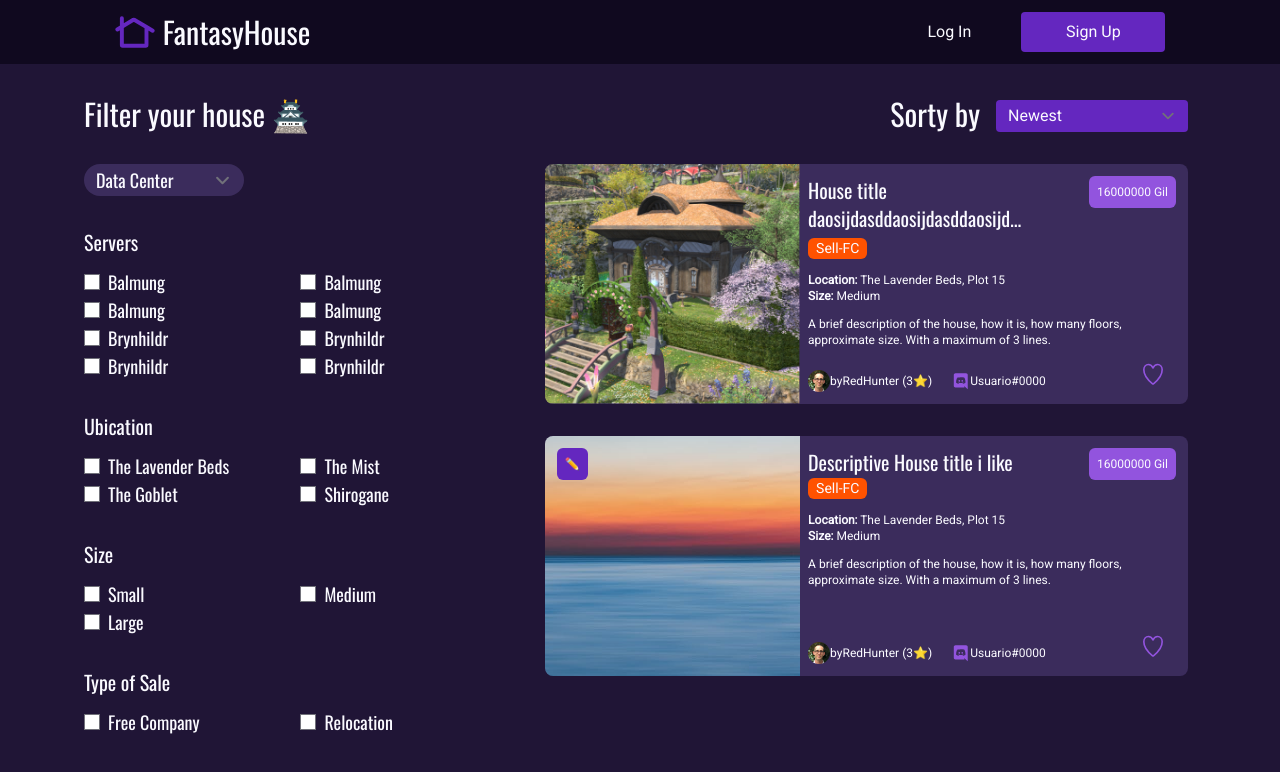
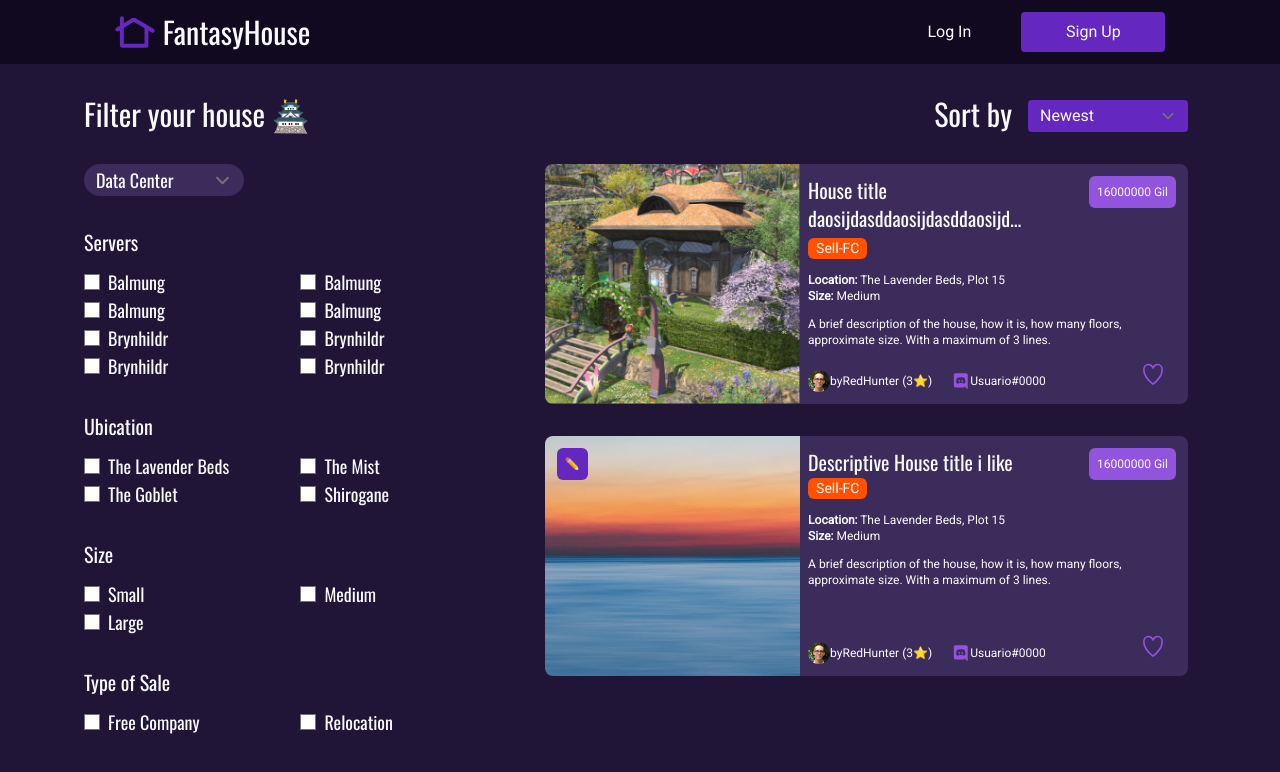
Before and after one commit to Vista-Geek/FHfront, a Next.js app: page /home in a window 1280 px wide. Shown: the top 772 px of the page. Built offline with nearby package versions, Linux system fonts and the light colour scheme; a small style sheet from the web is missing.

Commit message:
Fix Sorty By title and selector

```diff
--- a/src/modules/Home/index.tsx
+++ b/src/modules/Home/index.tsx
@@ -26,10 +26,10 @@ export default function Home() {
         </div>
         <div className="col-span-5 md:col-span-3 mx-2">
           <div className="flex justify-end items-end">
-            <h3 className="text-3xl mr-3 sm:mr-4">Sorty by</h3>
+            <h3 className="text-3xl mr-3 sm:mr-4">Sort by</h3>
             <select
               defaultValue="Newest"
-              className="rounded bg-purpleCust text-md font-herbo h-8 w-48 py-0 border-none"
+              className="rounded bg-purpleCust text-md font-herbo h-8 w-40 py-0 border-none"
             >
               <option>Newest</option>
               <option>Oldest</option>
```
